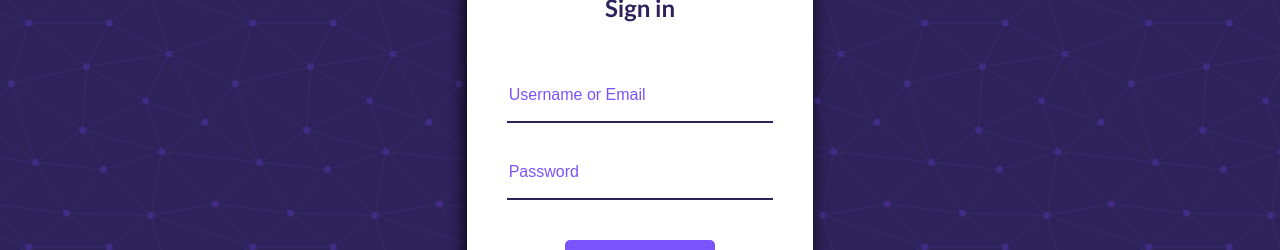
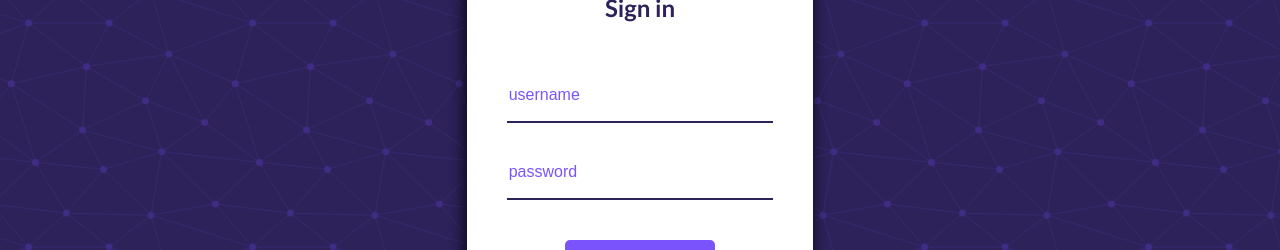
Before and after one commit to Extreme-High-Tradding/XHT_FRONTEND, a React app: page /signin in a window 1280 px wide. Shown: the part 308-558 px from the top of the page. Built offline with nearby package versions, Linux system fonts and the light colour scheme.

Commit message:
add auth

```diff
--- /dev/null
+++ b/src/components/InputAuth.js
@@ -0,0 +1,17 @@
+import React from 'react';
+
+const InputAuth = ({ attribute, handleChange, param }) => {
+  return (
+    <div>
+      <input
+        id={attribute.id}
+        name={attribute.name}
+        placeholder={attribute.placeholder}
+        type={attribute.type}
+        onChange={(e) => handleChange(e.target.name, e.target.value)}
+      />
+    </div>
+  )
+}
+
+export default InputAuth;
--- a/src/components/SignIn.jsx
+++ b/src/components/SignIn.jsx
@@ -1,4 +1,5 @@
-import React from 'react';
+import React, { useState } from 'react';
+import InputAuth from './InputAuth';
 import { Link } from 'react-router-dom';
 import '../App.scss';
 
@@ -6,8 +7,29 @@ import logo from '../assets/static/logo_header.png';
 import log from '../assets/static/FondoHigh.png';
 import logomorado from '../assets/static/logomorado.png';
 
-class SignIn extends React.Component {
-  render() {
+const  SignIn =()=>{
+
+  const [ user, setUser ]= useState ('');
+  const [ password, setPassword] = useState ('');
+
+      function handleChange (name, value){
+
+
+        if(name === 'user'){
+          setUser(value)
+        }else{
+          setPassword(value)
+        }
+      };
+
+      function handleSubmit(){
+
+        const account = {user, password}
+        if (account){
+          console.log('account', account);
+        }
+      }
+
     return (
       <React.Fragment>
         {/* <div className="login__header">
@@ -21,13 +43,29 @@ class SignIn extends React.Component {
                 <h2>Sign in</h2>
               </div>
               <div className="login__signin_input">
-                <input type="text" name="" placeholder="Username or Email" id="username"/>
+              <InputAuth
+                attribute = {{
+                id: 'user',
+                name: 'user',
+                type: 'text',
+                placeholder: 'username'
+              }}
+            handleChange={handleChange}
+            />
               </div>
               <div className="login__signin_input">
-                <input type="password" name="" placeholder="Password" id="password"/>
+              <InputAuth
+              attribute = {{
+                id: 'password',
+                name: 'password',
+                type: 'password',
+                placeholder: 'password'
+              }}
+            handleChange={handleChange}
+            />
               </div>
               <div className="login__sigin_button">
-                <button className="button_si" type="submit" form="formsa" value="Submit">Sign in</button>
+                <button  onClick={handleSubmit} className="button_si" type="submit" form="formsu" value="Submit">Sign in</button>
                 <p>Don't you have an account? <Link to="/signup">Sign up</Link></p>
               </div>
             </form>
@@ -35,36 +73,7 @@ class SignIn extends React.Component {
         </section>
       </React.Fragment>
     )
-  }
 }
 
 
-/* const SignIn = () => (
-  <React.Fragment>
-    <div className="login__header">
-      <img className="login__header_image" src= {logo} alt=""/>
-    </div>
-    <section className="login__section">
-      <div className="login__container">
-        <form id="formsa" className="login__signin_input">
-          <img className="login__img_logo" src={log} alt="logo" />
-          <div className="login__title">
-            <h2>Sign in</h2>
-          </div>
-          <div className="login__signin_input">
-            <input type="text" name="" placeholder="Username or Email" id="username"/>
-          </div>
-          <div className="login__signin_input">
-            <input type="password" name="" placeholder="Password" id="password"/>
-          </div>
-          <div className="login__sigin_button">
-            <button className="button_si" type="submit" form="formsa" value="Submit">Sign in</button>
-            <p>Don't you have an account? <Link to="/singup">Sign up</Link></p>
-          </div>
-        </form>
-      </div>
-    </section>
-  </React.Fragment>
-) */
-
 export default SignIn;
--- a/src/components/SingUp.jsx
+++ b/src/components/SingUp.jsx
@@ -1,8 +1,31 @@
-import React from 'react';
+import React, { useState } from 'react';
+import InputAuth from './InputAuth';
 
 import logomorado from '../assets/static/logomorado.png';
 
-const SignUp = () => (
+const SignUp = () => {
+
+  const [ user, setUser ]= useState ('');
+  const [ password, setPassword] = useState ('');
+
+  function handleChange (name, value){
+    if(name === 'user'){
+      setUser(value)
+    }else{
+      setPassword(value)
+    }
+  };
+
+  function handleSubmit(){
+
+    const account = {user, password}
+    if (account){
+      console.log('account', account);
+    }
+  }
+
+
+return(
   <React.Fragment>
     <section className="login__section">
       <div className="login__container">
@@ -12,21 +35,40 @@ const SignUp = () => (
             <h2>Create Account</h2>
           </div>
           <div className="login__signin_input">
-            <input type="text" name="" placeholder="Username" id="username"/>
+            <InputAuth
+            attribute = {{
+              id: 'user',
+              name: 'user',
+              type: 'text',
+              placeholder: 'username'
+            }}
+
+            handleChange={handleChange}
+            />
           </div>
           <div className="login__signin_input">
             <input type="email" name="" placeholder="Email" id="email"/>
           </div>
           <div className="login__signin_input">
-            <input type="password" name="" placeholder="Password" id="password"/>
+          <InputAuth
+            attribute = {{
+              id: 'password',
+              name: 'password',
+              type: 'password',
+              placeholder: 'password'
+            }}
+
+            handleChange={handleChange}
+            />
           </div>
           <div className="login__sigin_button">
-            <button className="button_si" type="submit" form="formsu" value="Submit">Create Account</button>
+            <button onClick={handleSubmit} className="button_si" type="submit" form="formsu" value="Submit">Create Account</button>
           </div>
         </form>
       </div>
     </section>
   </React.Fragment>
-)
+  )
+}
 
 export default SignUp;
```
